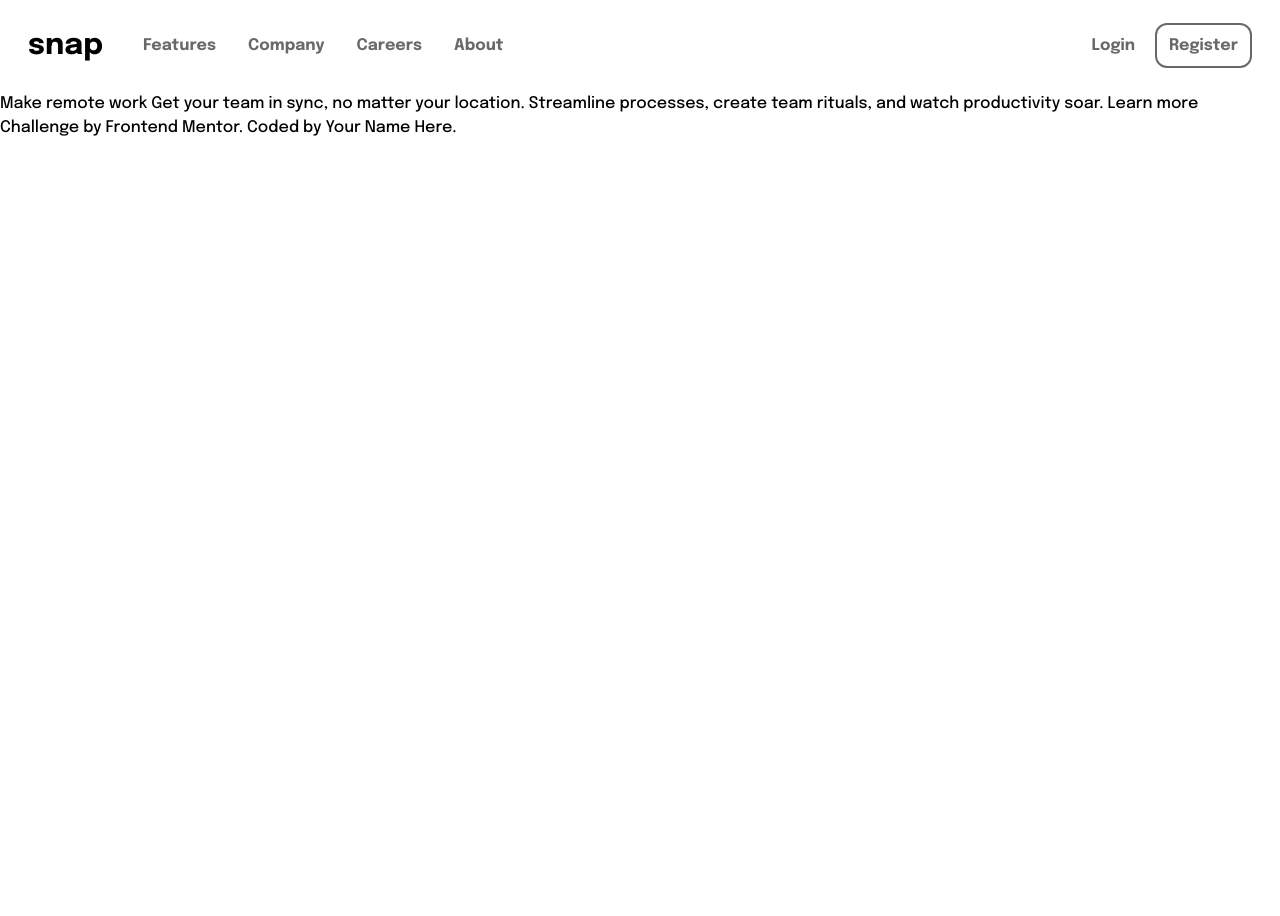
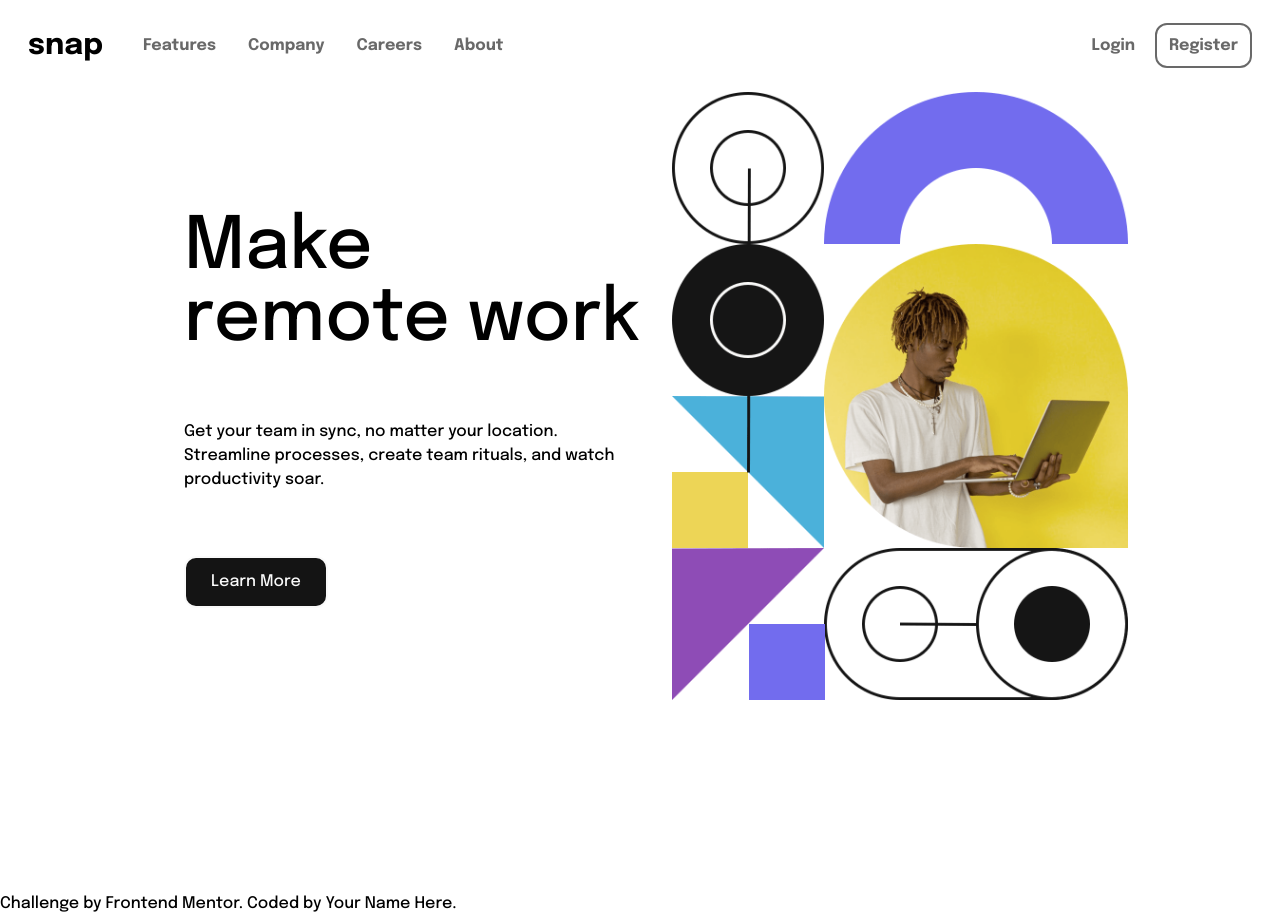
Before and after one commit to Luan-Felipe/FEM-Intro, a website: page index.html in a window 1280 px wide. Before the commit the page ends 800 px from the top, so only its background shows below. Drawn offline with Linux system fonts and the light colour scheme.

Commit message:
adição e estilização do main

```diff
--- a/index.html
+++ b/index.html
@@ -23,8 +23,10 @@
         <header>
             <aside>
                 <nav class="flex flex-row space-x-10 p-7 font-bold">
-                  <h2 class="font-bold text-3xl"><a href="#">snap</a></h2>
-                    <ul class="text-mediumGray flex flex-row space-x-8 grow py-1.5">
+                    <h2 class="font-bold text-3xl"><a href="#">snap</a></h2>
+                    <ul
+                        class="text-mediumGray flex flex-row space-x-8 grow py-1.5"
+                    >
                         <li><a href="#">Features</a></li>
                         <li><a href="#">Company</a></li>
                         <li><a href="#">Careers</a></li>
@@ -32,15 +34,29 @@
                     </ul>
                     <ul class="flex flex-row space-x-5 py-1.5 text-mediumGray">
                         <li><a href="#">Login</a></li>
-                        <li><a href="#" class="border-2 p-3 rounded-xl">Register</a></li>
+                        <li>
+                            <a href="#" class="border-2 p-3 rounded-xl"
+                                >Register</a
+                            >
+                        </li>
                     </ul>
                 </nav>
             </aside>
         </header>
         <main>
-            Make remote work Get your team in sync, no matter your location.
-            Streamline processes, create team rituals, and watch productivity
-            soar. Learn more
+            <div class="container flex flex-row mx-auto mt-0 h-auto">
+                <div class="flex flex-col w-1/2 my-10 mx-8 ">
+                  <h1 class="bold text-7xl mb-16 mt-0 mr-0 pr-0 pt-20">Make <br \> remote work</h1>
+                <p class="mb-16">
+                    Get your team in sync, no matter your location. Streamline
+                    processes, create team rituals, and watch productivity soar.
+                </p>
+                <a href="#" class="p-3 text-center border-2 rounded-xl w-36 bg-almostBlack text-almostWhite">Learn More</a>
+                </div>
+                <div
+                    class="bg-[url('/images/image-hero-desktop.png')] bg-contain w-1/2 min-h-screen bg-no-repeat"
+                ></div>
+            </div>
         </main>
         <footer>
             <div class="attribution">
```
Also changed, not shown: dist/output.css.
